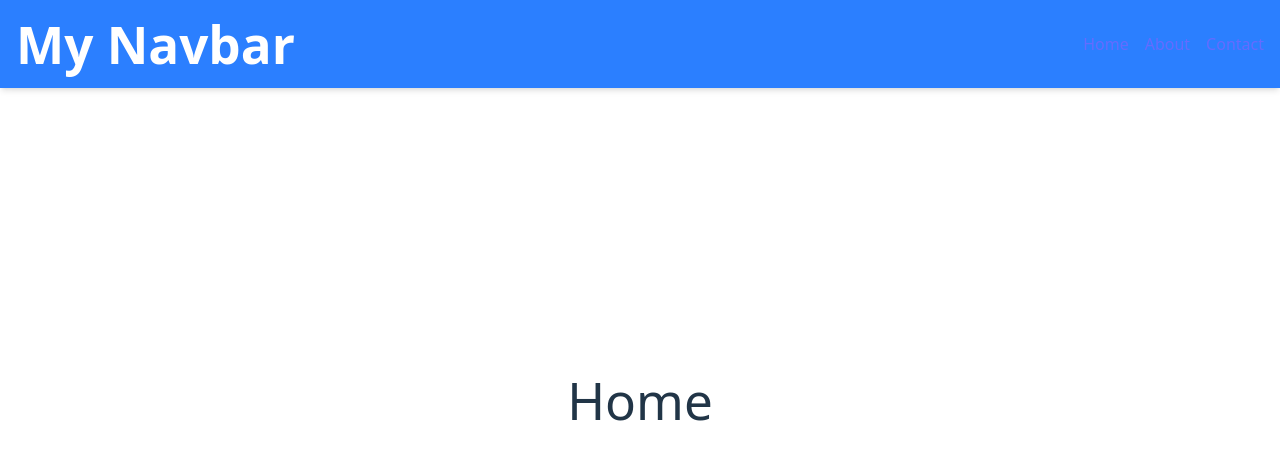
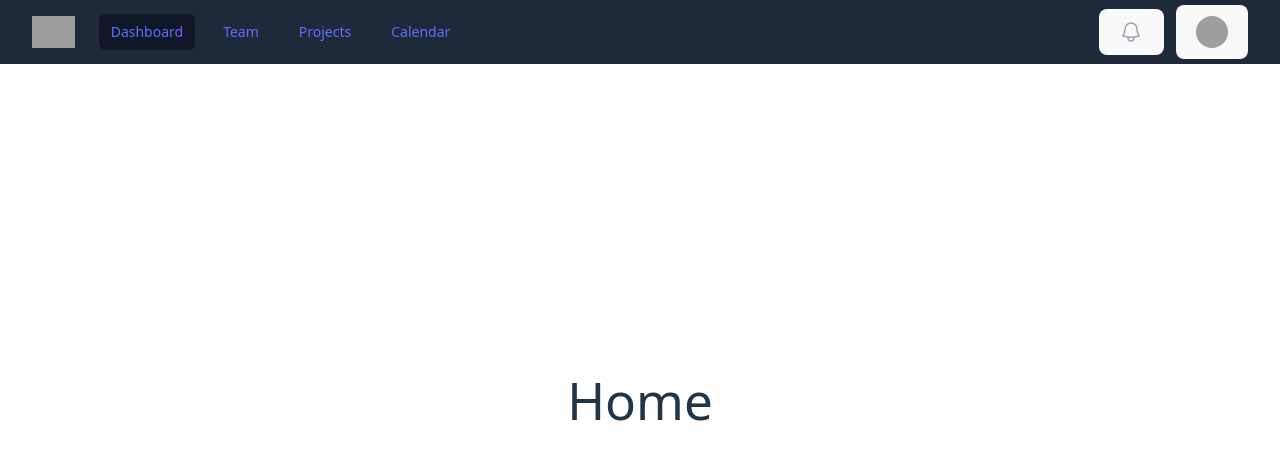
Before and after one commit to marcovicar/insta-clone, a React (Vite) app: page / in a window 1280 px wide. Shown: the top 460 px of the page. Built offline with nearby package versions, Linux system fonts and the light colour scheme; grey boxes are pictures that could not be loaded.

Commit message:
new navbar

```diff
--- a/src/components/Navbar.jsx
+++ b/src/components/Navbar.jsx
@@ -1,22 +1,132 @@
-import React from "react";
+import { Disclosure, DisclosureButton, DisclosurePanel, Menu, MenuButton, MenuItem, MenuItems } from '@headlessui/react'
+import { Bars3Icon, BellIcon, XMarkIcon } from '@heroicons/react/24/outline'
 
-const Navbar = () => {
+const navigation = [
+  { name: 'Dashboard', href: '#', current: true },
+  { name: 'Team', href: '#', current: false },
+  { name: 'Projects', href: '#', current: false },
+  { name: 'Calendar', href: '#', current: false },
+]
+
+function classNames(...classes) {
+  return classes.filter(Boolean).join(' ')
+}
+
+export default function Example() {
   return (
-    <>
-    <header>
-        <nav className="bg-blue-500 p-4 text-white fixed top-0 left-0 w-full bg-blue-500 p-4 text-white shadow-md">
-        <div className="container mx-auto flex justify-between items-center">
-            <h1 className="text-xl font-bold">My Navbar</h1>
-            <ul className="flex space-x-4">
-            <li><a href="#" className="hover:text-gray-200">Home</a></li>
-            <li><a href="#" className="hover:text-gray-200">About</a></li>
-            <li><a href="#" className="hover:text-gray-200">Contact</a></li>
-            </ul>
+    <Disclosure as="nav" className="bg-gray-800 fixed top-0 left-0 w-full">
+      <div className="mx-auto max-w-7xl px-2 sm:px-6 lg:px-8">
+        <div className="relative flex h-16 items-center justify-between">
+          <div className="absolute inset-y-0 left-0 flex items-center sm:hidden">
+            {/* Mobile menu button*/}
+            <DisclosureButton className="group relative inline-flex items-center justify-center rounded-md p-2 text-gray-400 hover:bg-gray-700 hover:text-white focus:ring-2 focus:ring-white focus:outline-hidden focus:ring-inset">
+              <span className="absolute -inset-0.5" />
+              <span className="sr-only">Open main menu</span>
+              <Bars3Icon aria-hidden="true" className="block size-6 group-data-open:hidden" />
+              <XMarkIcon aria-hidden="true" className="hidden size-6 group-data-open:block" />
+            </DisclosureButton>
+          </div>
+          <div className="flex flex-1 items-center justify-center sm:items-stretch sm:justify-start">
+            <div className="flex shrink-0 items-center">
+              <img
+                alt="Your Company"
+                src="https://tailwindcss.com/plus-assets/img/logos/mark.svg?color=indigo&shade=500"
+                className="h-8 w-auto"
+              />
+            </div>
+            <div className="hidden sm:ml-6 sm:block">
+              <div className="flex space-x-4">
+                {navigation.map((item) => (
+                  <a
+                    key={item.name}
+                    href={item.href}
+                    aria-current={item.current ? 'page' : undefined}
+                    className={classNames(
+                      item.current ? 'bg-gray-900 text-white' : 'text-gray-300 hover:bg-gray-700 hover:text-white',
+                      'rounded-md px-3 py-2 text-sm font-medium',
+                    )}
+                  >
+                    {item.name}
+                  </a>
+                ))}
+              </div>
+            </div>
+          </div>
+          <div className="absolute inset-y-0 right-0 flex items-center pr-2 sm:static sm:inset-auto sm:ml-6 sm:pr-0">
+            <button
+              type="button"
+              className="relative rounded-full bg-gray-800 p-1 text-gray-400 hover:text-white focus:ring-2 focus:ring-white focus:ring-offset-2 focus:ring-offset-gray-800 focus:outline-hidden"
+            >
+              <span className="absolute -inset-1.5" />
+              <span className="sr-only">View notifications</span>
+              <BellIcon aria-hidden="true" className="size-6" />
+            </button>
+
+            {/* Profile dropdown */}
+            <Menu as="div" className="relative ml-3">
+              <div>
+                <MenuButton className="relative flex rounded-full bg-gray-800 text-sm focus:ring-2 focus:ring-white focus:ring-offset-2 focus:ring-offset-gray-800 focus:outline-hidden">
+                  <span className="absolute -inset-1.5" />
+                  <span className="sr-only">Open user menu</span>
+                  <img
+                    alt=""
+                    src="https://images.unsplash.com/photo-1472099645785-5658abf4ff4e?ixlib=rb-1.2.1&ixid=eyJhcHBfaWQiOjEyMDd9&auto=format&fit=facearea&facepad=2&w=256&h=256&q=80"
+                    className="size-8 rounded-full"
+                  />
+                </MenuButton>
+              </div>
+              <MenuItems
+                transition
+                className="absolute right-0 z-10 mt-2 w-48 origin-top-right rounded-md bg-white py-1 shadow-lg ring-1 ring-black/5 transition focus:outline-hidden data-closed:scale-95 data-closed:transform data-closed:opacity-0 data-enter:duration-100 data-enter:ease-out data-leave:duration-75 data-leave:ease-in"
+              >
+                <MenuItem>
+                  <a
+                    href="#"
+                    className="block px-4 py-2 text-sm text-gray-700 data-focus:bg-gray-100 data-focus:outline-hidden"
+                  >
+                    Your Profile
+                  </a>
+                </MenuItem>
+                <MenuItem>
+                  <a
+                    href="#"
+                    className="block px-4 py-2 text-sm text-gray-700 data-focus:bg-gray-100 data-focus:outline-hidden"
+                  >
+                    Settings
+                  </a>
+                </MenuItem>
+                <MenuItem>
+                  <a
+                    href="#"
+                    className="block px-4 py-2 text-sm text-gray-700 data-focus:bg-gray-100 data-focus:outline-hidden"
+                  >
+                    Sign out
+                  </a>
+                </MenuItem>
+              </MenuItems>
+            </Menu>
+          </div>
         </div>
-        </nav>
-    </header>
-    </>
-  );
-};
+      </div>
 
-export default Navbar;
+      <DisclosurePanel className="sm:hidden">
+        <div className="space-y-1 px-2 pt-2 pb-3">
+          {navigation.map((item) => (
+            <DisclosureButton
+              key={item.name}
+              as="a"
+              href={item.href}
+              aria-current={item.current ? 'page' : undefined}
+              className={classNames(
+                item.current ? 'bg-gray-900 text-white' : 'text-gray-300 hover:bg-gray-700 hover:text-white',
+                'block rounded-md px-3 py-2 text-base font-medium',
+              )}
+            >
+              {item.name}
+            </DisclosureButton>
+          ))}
+        </div>
+      </DisclosurePanel>
+    </Disclosure>
+  )
+}
```
